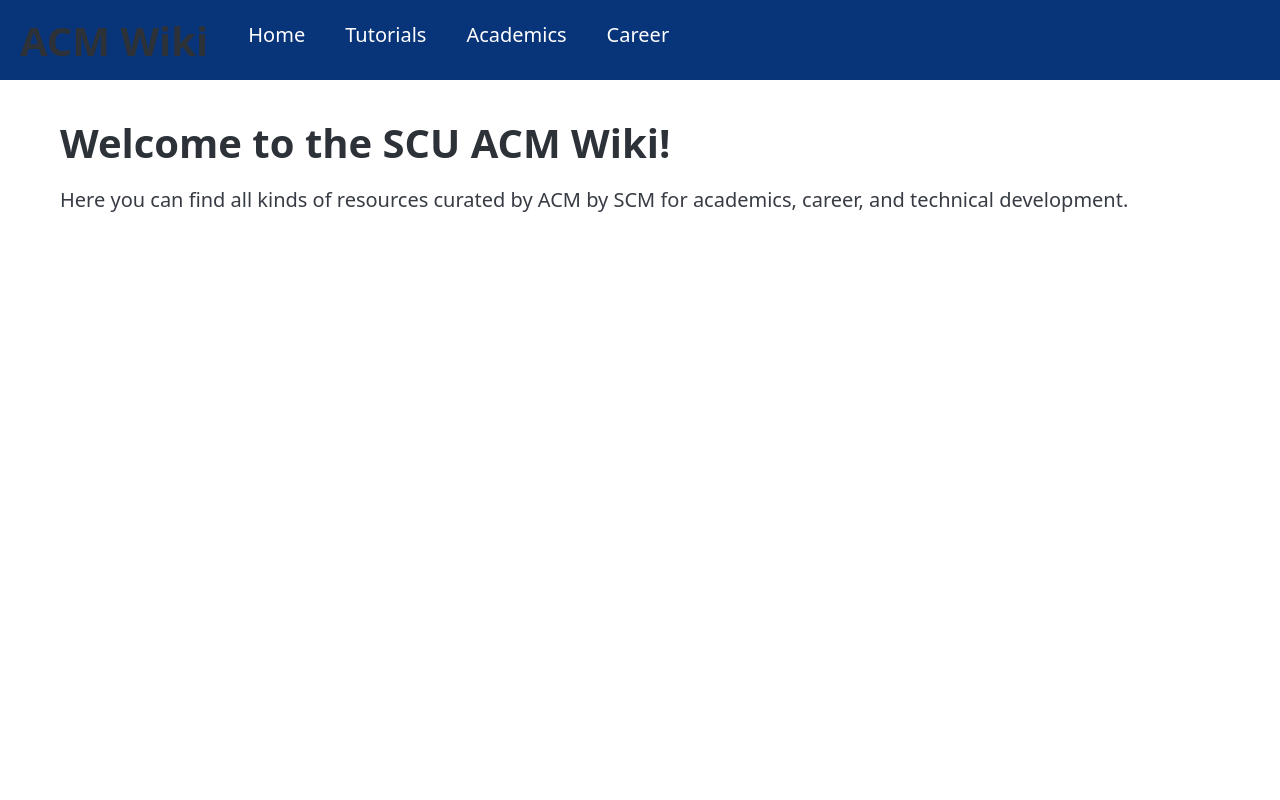
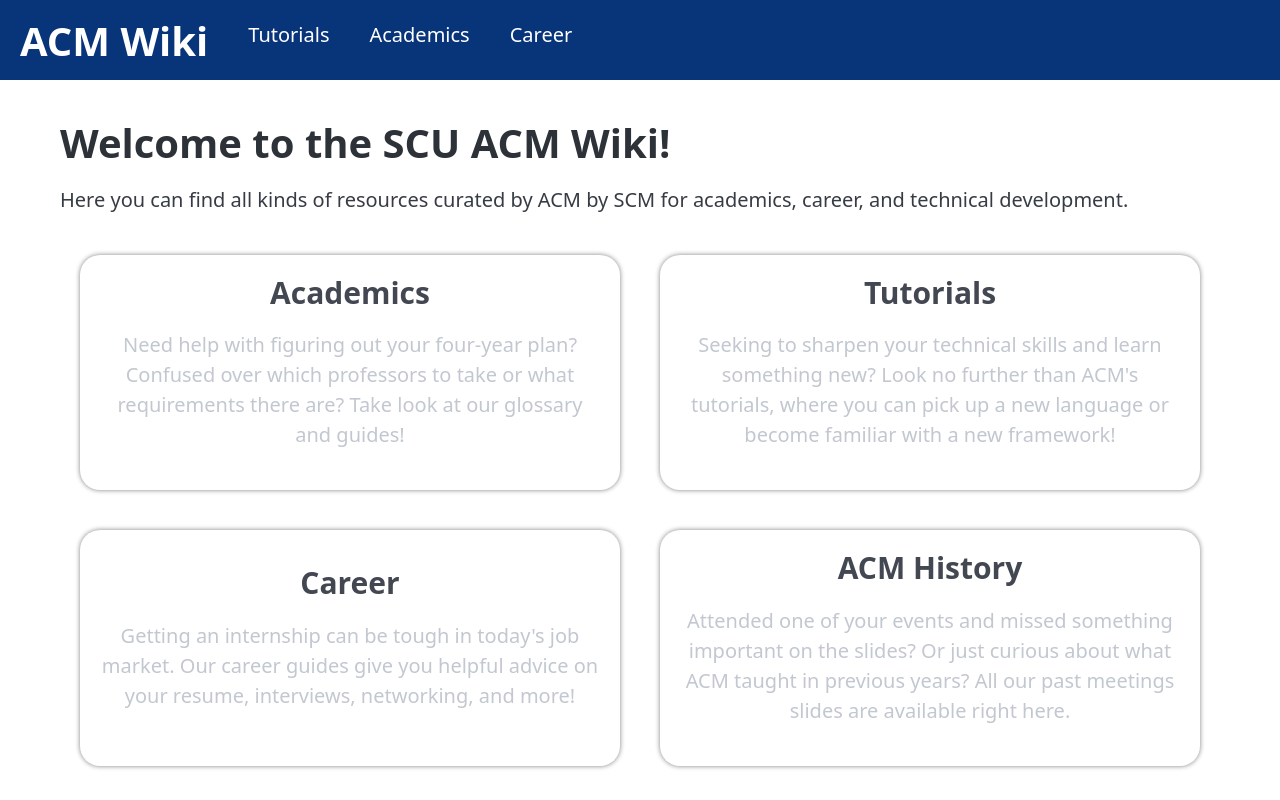
Before and after one commit to al-nf/acm-wiki, a Svelte app: page / in a window 1280 px wide. Built offline with nearby package versions, Linux system fonts and the light colour scheme.

Commit message:
Designed simple homepage to help guide users

```diff
--- a/src/App.svelte
+++ b/src/App.svelte
@@ -2,7 +2,7 @@
   import Home from './routes/Home.svelte';
   import TutorialHome from './routes/TutorialHome.svelte';
   import Tutorials from './routes/Tutorials.svelte';
-  import {Router, Route} from 'svelte-routing';
+  import {Router, Route, link} from 'svelte-routing';
   import NavBar from './components/NavBar.svelte';
   import Academics from './routes/Academics.svelte';
   import CSENGlossary from './routes/CSENGlossary.svelte';
@@ -36,7 +36,9 @@
 
 <Router {url}>
   <header>
-    <h1>ACM Wiki</h1>
+    <h1>
+      <a href="/" use:link class="home">ACM Wiki</a>
+    </h1>
     <NavBar/>
   </header>
   <button class="up" on:click={() => {document.body.scrollIntoView()}} class:hidden>↑</button>
@@ -77,6 +79,7 @@
   h1 {
     margin-block: auto;
     margin-inline: 1rem;
+    color: rgb(194, 199, 208);
   }
   button.up {
     position: fixed;
@@ -92,5 +95,12 @@
   button.up.hidden {
     display: none;
   }
+  .home {
+    color: white;
+  }
+
+  .home:hover{
+    color:aqua;
+  }
 
 </style>
--- a/src/components/NavBar.svelte
+++ b/src/components/NavBar.svelte
@@ -9,7 +9,6 @@
         &#9776;
     </button>
     <div class:open={isNavOpen}>
-        <NavItem name="Home" route="/"/>
         <NavItem name="Tutorials" route="/tutorials"/>
         <NavItem name="Academics" route="/academics"/>
         <NavItem name="Career" route="/career"/>
--- a/src/components/TutorialCard.svelte
+++ b/src/components/TutorialCard.svelte
@@ -4,13 +4,12 @@
     let {name, link, imgSrc} = $props();
 </script>
 
-
+<Link to={link}>
 <div class="card">
     <img src={imgSrc} alt="logo">
-    <Link to={link}>
     <h3>{name}</h3>
-    </Link>
 </div>
+</Link>
 
 <style>
     div.card {
@@ -29,7 +28,7 @@
         color: white;
         text-decoration: underline;
     }
-    h3:hover {
+    div.card:hover h3 {
         color: aqua;
     }
     img {
--- a/src/routes/Home.svelte
+++ b/src/routes/Home.svelte
@@ -1,5 +1,6 @@
 <script>
     import { onMount } from "svelte";
+    import {Link} from 'svelte-routing';
 
     onMount(() => {
         document.title = "SCU ACM Wiki";
@@ -12,4 +13,66 @@
         Here you can find all kinds of resources curated by ACM by SCM for
         academics, career, and technical development.
     </p>
+    <div class="cardRow">
+        <div class="card">
+            <Link to="/academics">
+            <h3>Academics</h3>
+            <p class="desc">Need help with figuring out your four-year plan? Confused over which professors to take or what requirements there are? Take look at our glossary and guides!</p>
+            </Link>
+        </div>
+        <div class="card">
+            <Link to="/tutorials">
+                <h3>Tutorials</h3>
+                <p class="desc">Seeking to sharpen your technical skills and learn something new? Look no further than ACM's tutorials, where you can pick up a new language or become familiar with a new framework!</p>
+            </Link>
+        </div>
+    </div>
+    <div class="cardRow">
+        <div class="card">
+            <Link to="/career">
+                <h3>Career</h3>
+                <p class="desc">Getting an internship can be tough in today's job market. Our career guides give you helpful advice on your resume, interviews, networking, and more!</p>
+            </Link>
+        </div>
+        <div class="card">
+            <Link to="/acmhistory">
+                <h3>ACM History</h3>
+                <p class="desc">Attended one of your events and missed something important on the slides? Or just curious about what ACM taught in previous years? All our past meetings slides are available right here. </p>
+            </Link>
+        </div>
+    </div>
 </main>
+
+<style>
+    div.card {
+        text-align: center;
+        padding: 1em;
+        height: auto;
+        align-content: center;
+        align-items: center;
+        margin: 1rem;
+        box-shadow: 0px 0px 5px gray;
+        border-radius: 20px;
+        flex: 1;
+    }
+    div.card:hover * {
+        color: aqua;
+    }
+    p.desc {
+        color:rgb(194, 199, 208);
+        text-decoration: none;
+    }
+    div.cardRow {
+        display: flex;
+        flex-direction: row;
+    }
+    @media (max-width: 576px) {
+        div.cardRow {
+            display: block;
+            flex-direction: none;
+        }
+        div.card {
+            width: 100%;
+        }
+    }
+</style>
```
